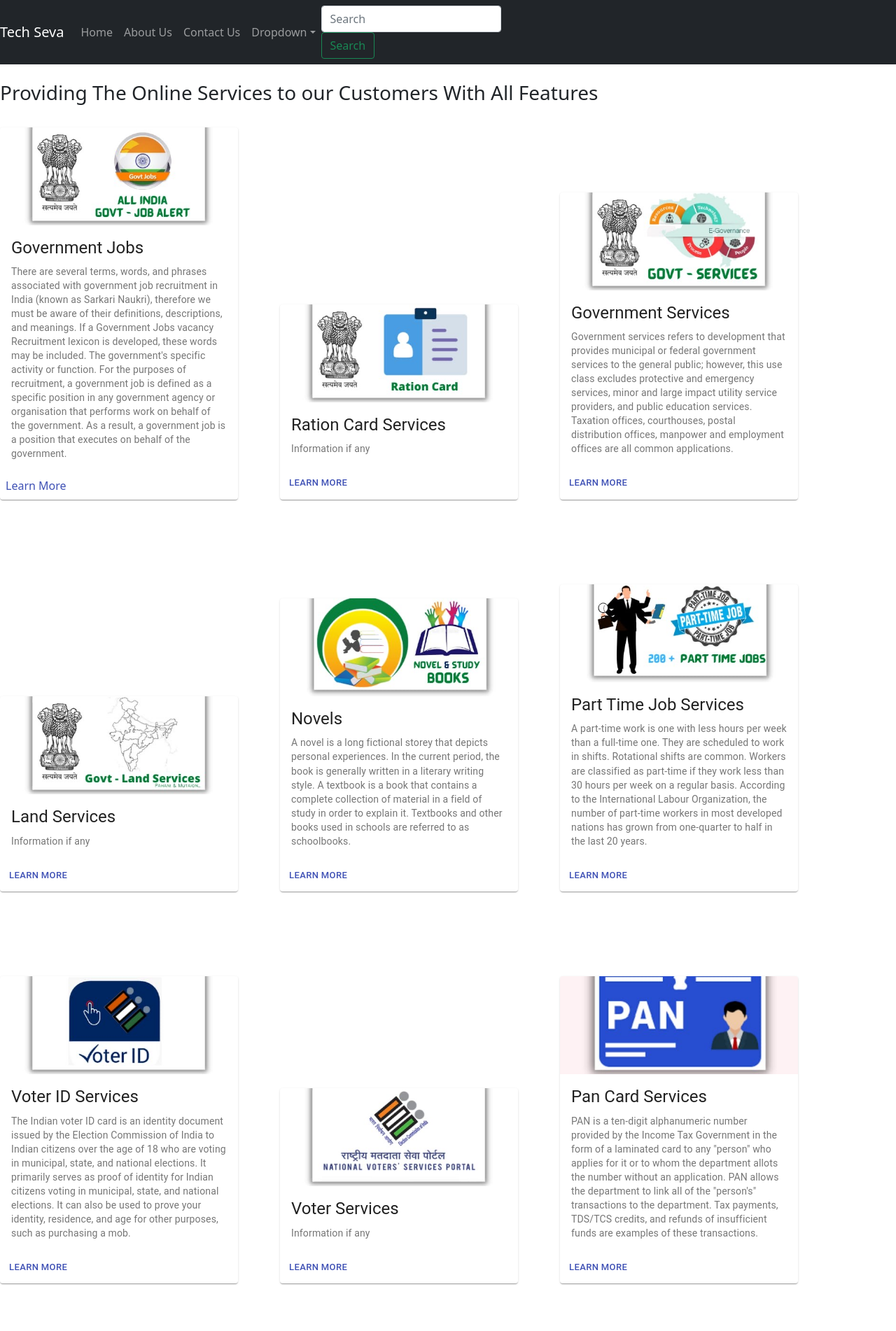
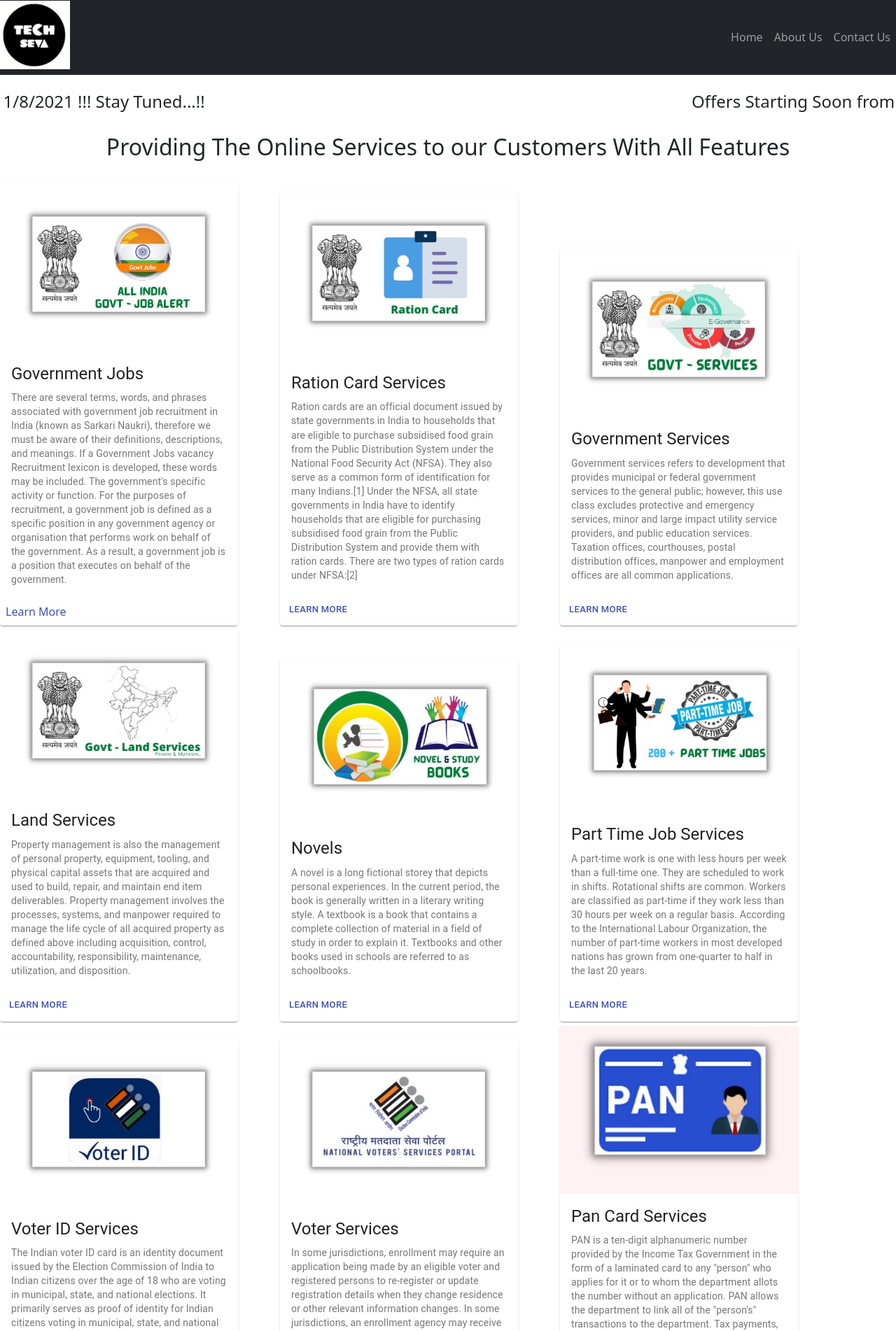
Before and after one commit to MeghaN28/TechSeva, a React (Create React App) app: page / in a window 1280 px wide. Shown: the top 1902 px of the page at 70% size. Built offline with nearby package versions, Linux system fonts and the light colour scheme.

Commit message:
New changes

```diff
--- a/src/components/Header/Header.js
+++ b/src/components/Header/Header.js
@@ -1,4 +1,5 @@
-import React from 'react'
+import React from 'react';
+import IMAGES from '../../images/index';
 import {
     BrowserRouter as Router,
     Switch,
@@ -10,6 +11,7 @@ import {
   import AboutUs from '../../containers/About/About';
   import ContactUs from '../../containers/Contact/Contact';
 
+
 class Header extends React.Component{
 
     render(){
@@ -19,20 +21,15 @@ class Header extends React.Component{
                     <div className="col-md-24">
                         <Router>
                             <Navbar bg="dark" variant="dark" expand="lg" sticky="top">
-                                <Navbar.Brand href="#home">Tech Seva</Navbar.Brand>
+                                <img src={IMAGES.logoTechSeva} style={{width:100, marginTop: -7}} />
                                 <Navbar.Toggle aria-controls="basic-navbar-nav" />
                                 <Navbar.Collapse id="basic-navbar-nav">
-                                    <Nav className="mr-auto">
+                                    <Nav className="ms-auto">
                                     <Nav.Link href="/">Home</Nav.Link>
                                     <Nav.Link href="/about-us">About Us</Nav.Link>
                                     <Nav.Link href="/contact-us">Contact Us</Nav.Link>
-                                    <NavDropdown title="Dropdown" id="basic-nav-dropdown">
-                                        <NavDropdown.Item href="#"></NavDropdown.Item>
-                                    </NavDropdown>
                                     </Nav>
                                     <Form inline>
-                                    <FormControl type="text" placeholder="Search" className="mr-sm-2" />
-                                    <Button variant="outline-success">Search</Button>
                                     </Form>
                                 </Navbar.Collapse>
                             </Navbar>
--- a/src/containers/About/About.js
+++ b/src/containers/About/About.js
@@ -1,4 +1,5 @@
 import React from 'react';
+
 
 const About = () => {
     return (
--- a/src/containers/Home/Home.js
+++ b/src/containers/Home/Home.js
@@ -11,21 +11,28 @@ import CardMedia from '@material-ui/core/CardMedia';
 import Button from '@material-ui/core/Button';
 import Typography from '@material-ui/core/Typography';
 import Adhar from '../../components/Adhar/Adhar';
+import Marquee from "react-fast-marquee";
+import Box from '@material-ui/core/Box';
 //import Header from '../../components/Header/Header';
 const UseStyles = makeStyles({
   root: {
     maxWidth: 340,
   },
   media: {
-    height: 140,
+    height: 240,
   },
 });
 export default function home() {
   const classes = UseStyles();
     return (
       <div>
-         <h3>Providing The Online Services to our Customers With All Features</h3><br/>
+         <Marquee>
+            <h4>Offers Starting Soon from 1/8/2021 !!! Stay Tuned...!!</h4>
+          </Marquee>
+          <br/>
+         <h2><center>Providing The Online Services to our Customers With All Features</center></h2><br/>
             <div class="element">
+
                     <Card className={classes.root}>
                 <CardActionArea>
                   <CardMedia
@@ -64,7 +71,9 @@ export default function home() {
               Ration Card Services
             </Typography>
             <Typography variant="body2" color="textSecondary" component="p">
-              Information if any
+            Ration cards are an official document issued by state governments in India to households that are eligible to purchase subsidised food grain from the Public Distribution System under the National Food Security Act (NFSA). They also serve as a common form of identification for many Indians.[1]
+
+Under the NFSA, all state governments in India have to identify households that are eligible for purchasing subsidised food grain from the Public Distribution System and provide them with ration cards. There are two types of ration cards under NFSA:[2]
             </Typography>
           </CardContent>
         </CardActionArea>
@@ -112,7 +121,7 @@ export default function home() {
               Land Services
             </Typography>
             <Typography variant="body2" color="textSecondary" component="p">
-              Information if any
+            Property management is also the management of personal property, equipment, tooling, and physical capital assets that are acquired and used to build, repair, and maintain end item deliverables. Property management involves the processes, systems, and manpower required to manage the life cycle of all acquired property as defined above including acquisition, control, accountability, responsibility, maintenance, utilization, and disposition.
             </Typography>
           </CardContent>
         </CardActionArea>
@@ -208,7 +217,7 @@ export default function home() {
               Voter Services
             </Typography>
             <Typography variant="body2" color="textSecondary" component="p">
-              Information if any
+            In some jurisdictions, enrollment may require an application being made by an eligible voter and registered persons to re-register or update registration details when they change residence or other relevant information changes. In some jurisdictions, an enrollment agency may receive change of address information from other government agencies, which is used to automatically update voter details
             </Typography>
           </CardContent>
         </CardActionArea>
@@ -244,9 +253,13 @@ export default function home() {
           </Button>
         </CardActions>
       </Card>
+      <br/>
       </div>
-
-
+      <div>
+      <Marquee>
+            <h5>Scrolling text here !!... Scroll...</h5>
+          </Marquee>
+          </div>
       </div>
       );
     }
--- a/src/images/index.js
+++ b/src/images/index.js
@@ -8,7 +8,8 @@ const IMAGES={
     logoRationCard:require('./ration_card.jpg').default,
     logoVoterId:require('./voter_id.jpg').default,
     logoVoterService:require('./voters_service_portal.jpg').default,
-    logoPan:require('./pan.jpg').default
+    logoPan:require('./pan.jpg').default,
+    logoTechSeva:require('./TechSeva.PNG').default
 
 }
 export default IMAGES;
```
Also changed, not shown: package.json (+9 -0 lines), src/images/TechSeva.PNG (added).
